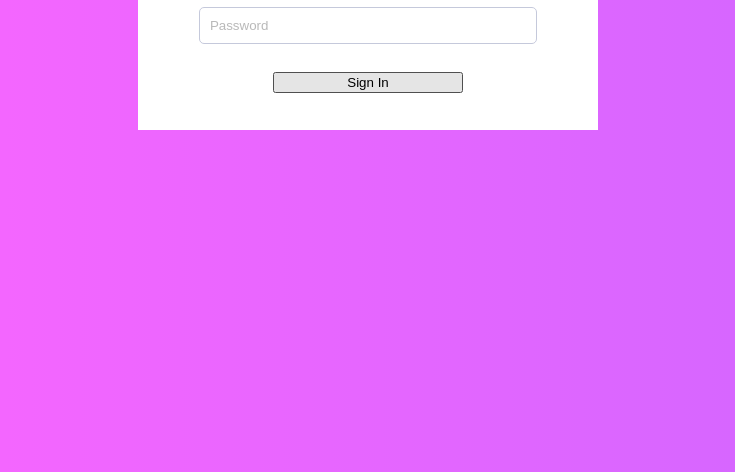
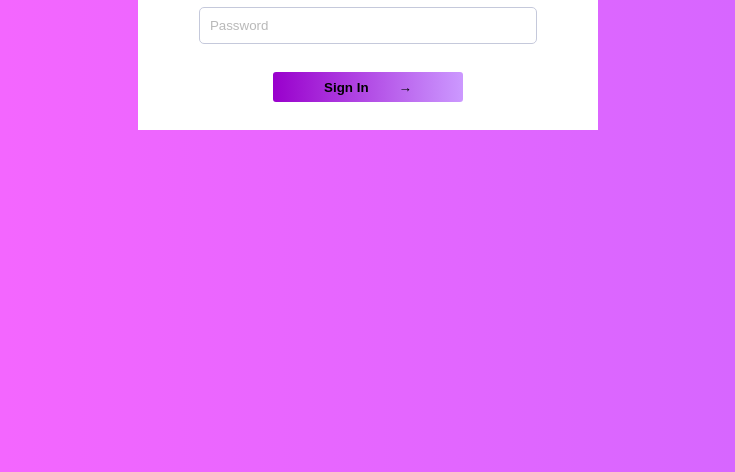
Before and after one commit to suhanar/week2-day1, a plain HTML site: page signin.html in a window 1280 px wide. In both pictures the pointer is over the button "Sign In". Shown: the part 328-800 px from the top of the page, without its empty margins (272-1007 px from the left). Drawn offline with Linux system fonts and the light colour scheme.

Commit message:
second commit

```diff
--- a/style.css
+++ b/style.css
@@ -52,7 +52,7 @@ form input{
 input:hover{
     box-shadow: 5px 5px rgb(141, 148, 185);
 }
-#button1{
+button{
     position:absolute;
     top:480px;
     width:60%;
@@ -65,13 +65,13 @@ input:hover{
     border:0;
 
 }
-#button1::after{
+button::after{
     content:'\2192';
 
     margin-left:10px;
     opacity:0;
 }
-#button1:hover{
+button:hover{
     background: linear-gradient(to right, #9900cc 0%, #cc99ff 100%);;
     color:black;
     transition: all ease .5s;
@@ -79,7 +79,7 @@ input:hover{
     outline: none;
 
 }
-#button1:hover::after{
+button:hover::after{
     opacity:1;
     padding-left:20px;
     transition:all ease 1s;
```
